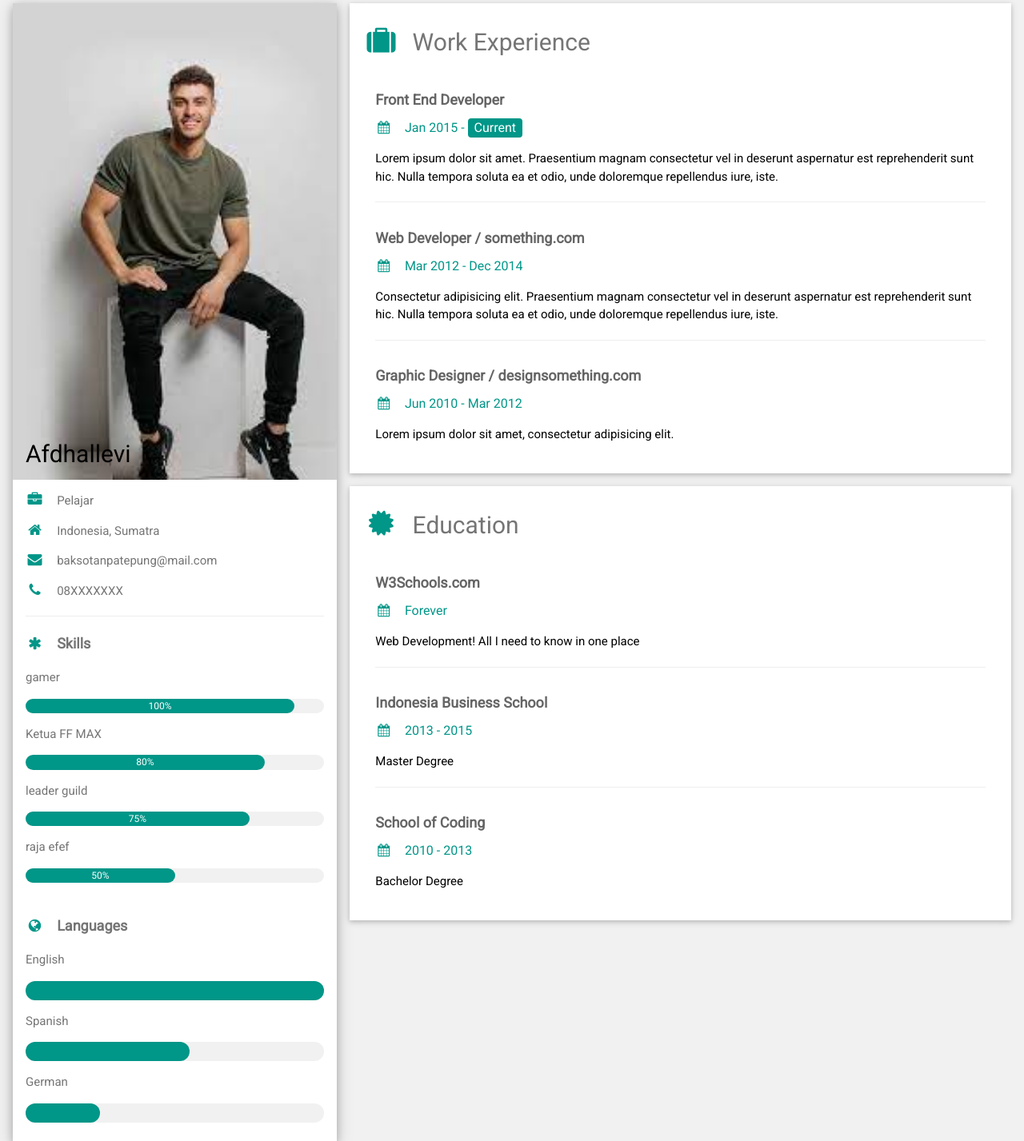
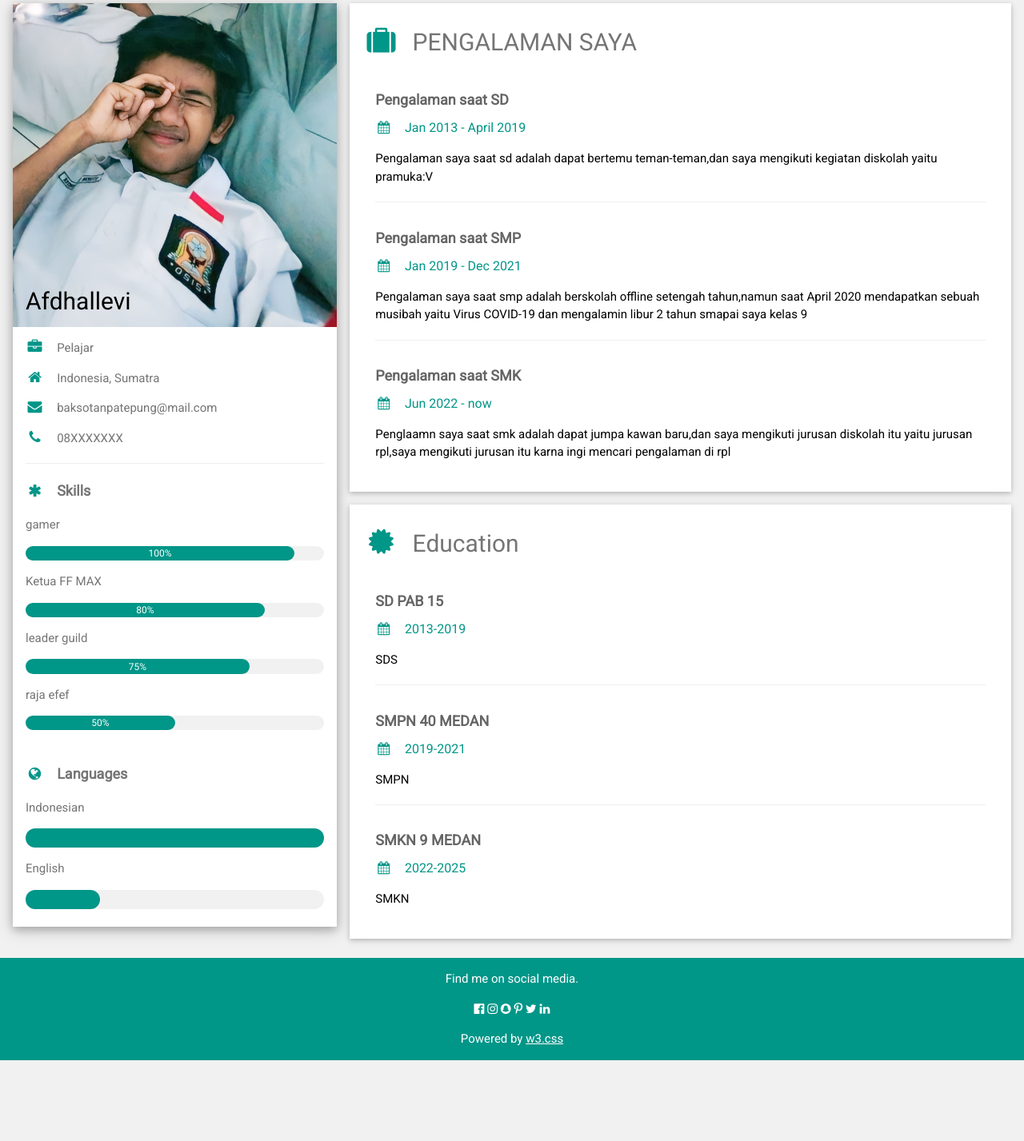
Before and after one commit to Afdhallevi/website, a plain HTML site: page index.html in a window 1280 px wide. Shown: the part 12-1439 px from the top of the page at 80% size. After the commit the page ends 1338 px from the top, so only its background shows below. Drawn offline with nearby package versions, Linux system fonts and the light colour scheme.

Commit message:
Update index.html

```diff
--- a/index.html
+++ b/index.html
@@ -24,7 +24,7 @@ html,body,h1,h2,h3,h4,h5,h6 {font-family: "Roboto", sans-serif}
 
       <div class="w3-white w3-text-grey w3-card-4">
         <div class="w3-display-container">
-          <img src="foto.jpg" style="width:100%" alt="Avatar">
+          <img src="levy.jpg" style="width:100%" alt="Avatar">
           <div class="w3-display-bottomleft w3-container w3-text-black">
             <h2>Afdhallevi</h2>
           </div>
@@ -58,15 +58,11 @@ html,body,h1,h2,h3,h4,h5,h6 {font-family: "Roboto", sans-serif}
           <br>
 
           <p class="w3-large w3-text-theme"><b><i class="fa fa-globe fa-fw w3-margin-right w3-text-teal"></i>Languages</b></p>
-          <p>English</p>
+          <p>Indonesian</p>
           <div class="w3-light-grey w3-round-xlarge">
             <div class="w3-round-xlarge w3-teal" style="height:24px;width:100%"></div>
           </div>
-          <p>Spanish</p>
-          <div class="w3-light-grey w3-round-xlarge">
-            <div class="w3-round-xlarge w3-teal" style="height:24px;width:55%"></div>
-          </div>
-          <p>German</p>
+          <p>English</p>
           <div class="w3-light-grey w3-round-xlarge">
             <div class="w3-round-xlarge w3-teal" style="height:24px;width:25%"></div>
           </div>
@@ -81,44 +77,44 @@ html,body,h1,h2,h3,h4,h5,h6 {font-family: "Roboto", sans-serif}
     <div class="w3-twothird">
 
       <div class="w3-container w3-card w3-white w3-margin-bottom">
-        <h2 class="w3-text-grey w3-padding-16"><i class="fa fa-suitcase fa-fw w3-margin-right w3-xxlarge w3-text-teal"></i>Work Experience</h2>
+        <h2 class="w3-text-grey w3-padding-16"><i class="fa fa-suitcase fa-fw w3-margin-right w3-xxlarge w3-text-teal"></i>PENGALAMAN SAYA</h2>
         <div class="w3-container">
-          <h5 class="w3-opacity"><b>Front End Developer</b></h5>
-          <h6 class="w3-text-teal"><i class="fa fa-calendar fa-fw w3-margin-right"></i>Jan 2015 - <span class="w3-tag w3-teal w3-round">Current</span></h6>
-          <p>Lorem ipsum dolor sit amet. Praesentium magnam consectetur vel in deserunt aspernatur est reprehenderit sunt hic. Nulla tempora soluta ea et odio, unde doloremque repellendus iure, iste.</p>
+          <h5 class="w3-opacity"><b>Pengalaman saat SD</b></h5>
+          <h6 class="w3-text-teal"><i class="fa fa-calendar fa-fw w3-margin-right"></i>Jan 2013 - April 2019</h6>
+          <p>Pengalaman saya saat sd adalah dapat bertemu teman-teman,dan saya mengikuti kegiatan diskolah yaitu pramuka:V</p>
           <hr>
         </div>
         <div class="w3-container">
-          <h5 class="w3-opacity"><b>Web Developer / something.com</b></h5>
-          <h6 class="w3-text-teal"><i class="fa fa-calendar fa-fw w3-margin-right"></i>Mar 2012 - Dec 2014</h6>
-          <p>Consectetur adipisicing elit. Praesentium magnam consectetur vel in deserunt aspernatur est reprehenderit sunt hic. Nulla tempora soluta ea et odio, unde doloremque repellendus iure, iste.</p>
+          <h5 class="w3-opacity"><b>Pengalaman saat SMP</b></h5>
+          <h6 class="w3-text-teal"><i class="fa fa-calendar fa-fw w3-margin-right"></i>Jan 2019 - Dec 2021</h6>
+          <p>Pengalaman saya saat smp adalah berskolah offline setengah tahun,namun saat April 2020 mendapatkan sebuah musibah yaitu Virus COVID-19 dan mengalamin libur 2 tahun smapai saya kelas 9</p>
           <hr>
         </div>
         <div class="w3-container">
-          <h5 class="w3-opacity"><b>Graphic Designer / designsomething.com</b></h5>
-          <h6 class="w3-text-teal"><i class="fa fa-calendar fa-fw w3-margin-right"></i>Jun 2010 - Mar 2012</h6>
-          <p>Lorem ipsum dolor sit amet, consectetur adipisicing elit. </p><br>
+          <h5 class="w3-opacity"><b>Pengalaman saat SMK</b></h5>
+          <h6 class="w3-text-teal"><i class="fa fa-calendar fa-fw w3-margin-right"></i>Jun 2022 - now</h6>
+          <p>Penglaamn saya saat smk adalah dapat jumpa kawan baru,dan saya mengikuti jurusan diskolah itu yaitu jurusan rpl,saya mengikuti jurusan itu karna ingi mencari pengalaman di rpl</p><br>
         </div>
       </div>
 
       <div class="w3-container w3-card w3-white">
         <h2 class="w3-text-grey w3-padding-16"><i class="fa fa-certificate fa-fw w3-margin-right w3-xxlarge w3-text-teal"></i>Education</h2>
         <div class="w3-container">
-          <h5 class="w3-opacity"><b>W3Schools.com</b></h5>
-          <h6 class="w3-text-teal"><i class="fa fa-calendar fa-fw w3-margin-right"></i>Forever</h6>
-          <p>Web Development! All I need to know in one place</p>
+          <h5 class="w3-opacity"><b>SD PAB 15</b></h5>
+          <h6 class="w3-text-teal"><i class="fa fa-calendar fa-fw w3-margin-right"></i>2013-2019</h6>
+          <p>SDS</p>
           <hr>
         </div>
         <div class="w3-container">
-          <h5 class="w3-opacity"><b>Indonesia Business School</b></h5>
-          <h6 class="w3-text-teal"><i class="fa fa-calendar fa-fw w3-margin-right"></i>2013 - 2015</h6>
-          <p>Master Degree</p>
+          <h5 class="w3-opacity"><b>SMPN 40 MEDAN</b></h5>
+          <h6 class="w3-text-teal"><i class="fa fa-calendar fa-fw w3-margin-right"></i>2019-2021</h6>
+          <p>SMPN</p>
           <hr>
         </div>
         <div class="w3-container">
-          <h5 class="w3-opacity"><b>School of Coding</b></h5>
-          <h6 class="w3-text-teal"><i class="fa fa-calendar fa-fw w3-margin-right"></i>2010 - 2013</h6>
-          <p>Bachelor Degree</p><br>
+          <h5 class="w3-opacity"><b>SMKN 9 MEDAN</b></h5>
+          <h6 class="w3-text-teal"><i class="fa fa-calendar fa-fw w3-margin-right"></i>2022-2025 </h6>
+          <p>SMKN</p><br>
         </div>
       </div>
 
```
